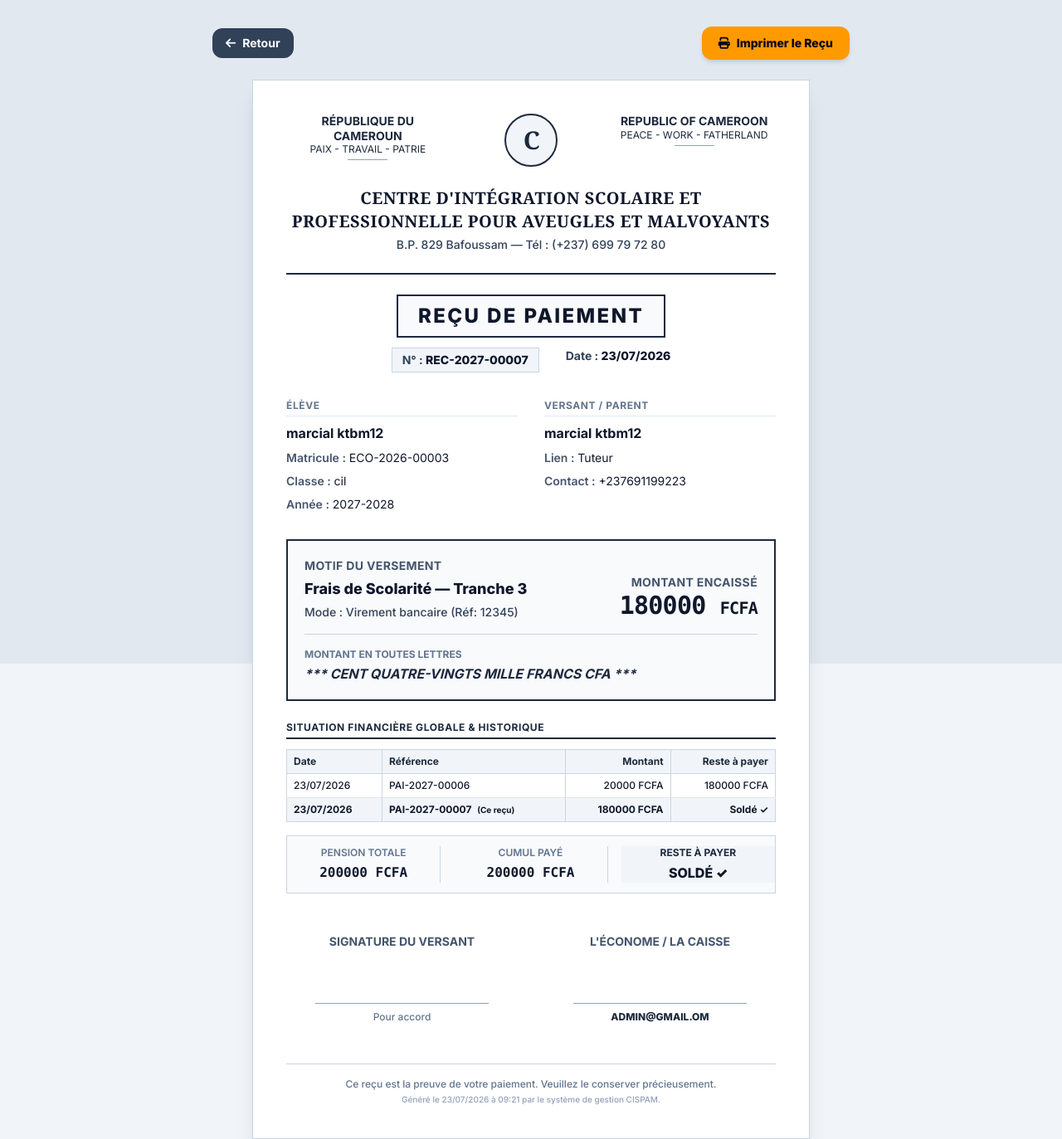
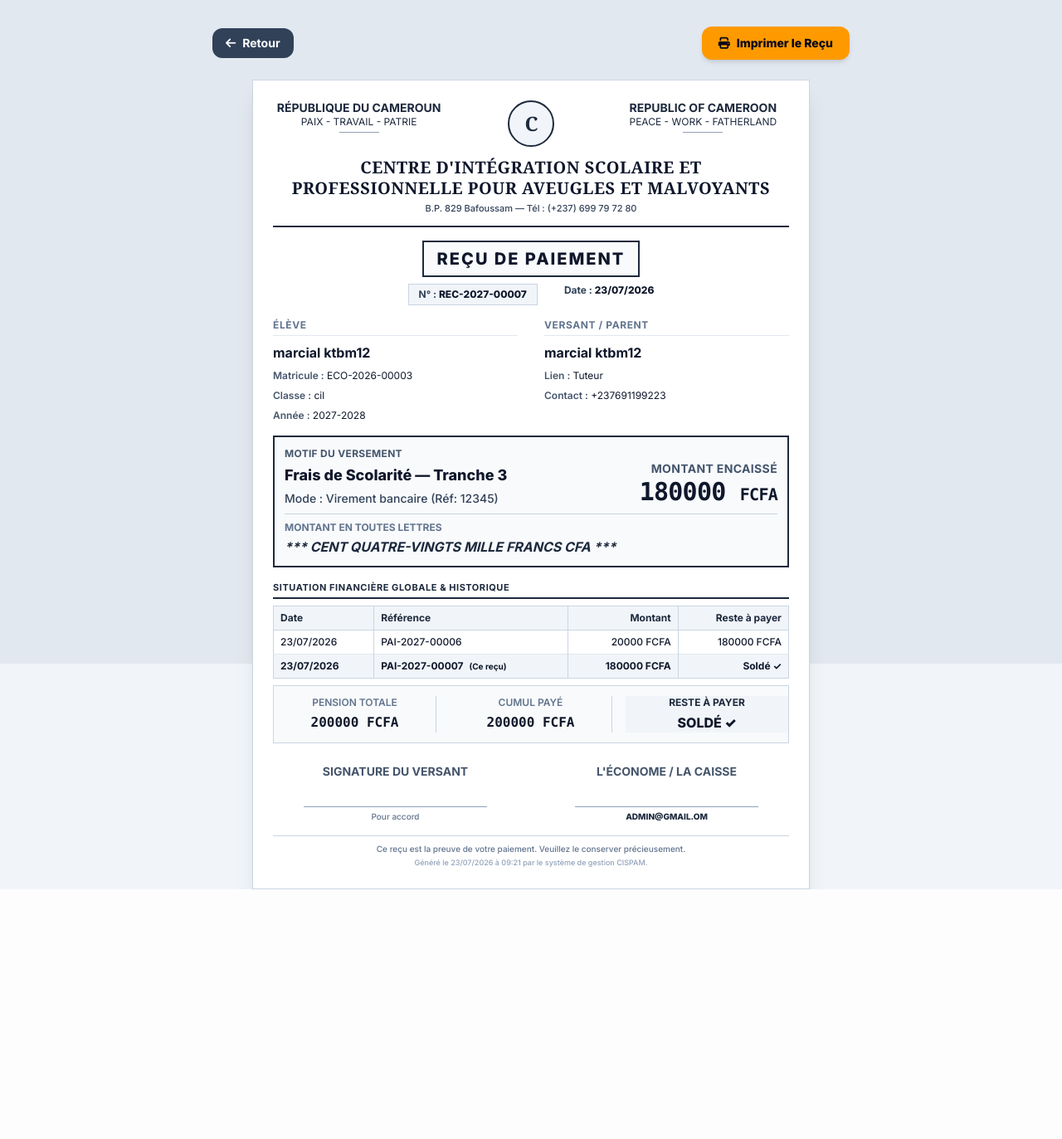
Before and after one commit to ktbm12/cispam, a Django app: page /recus/b0dc2c3a-9810-413c-bd78-d862e30c3b65/ in a window 1280 px wide. Shown: the whole page at 83% size. After the commit the page ends 1072 px from the top, so only its background shows below. Run offline with Django 5.2, Linux system fonts and the light colour scheme; a user stored in the database is signed in; data comes from the database, SQL or seed files in the repository; style sheets or scripts are compiled from the project's sources; parts of the project's set-up code (start-up, migrations or seed data) failed here and were passed over.

Commit message:
style: réduire les espacements verticaux du reçu pour forcer l'impression sur 1 seule page

```diff
--- a/cispam/cispam/templates/recus/detail.html
+++ b/cispam/cispam/templates/recus/detail.html
@@ -62,10 +62,10 @@
 
   <!-- OFFICIAL RECEIPT CARD -->
   <!-- Format A5 approx: max-w-3xl (768px) is close to an A4 width on screen, it scales down well -->
-  <div class="max-w-2xl mx-auto bg-white shadow-xl border border-slate-300 printable-ticket p-8 md:p-10 relative">
+  <div class="max-w-2xl mx-auto bg-white shadow-xl border border-slate-300 printable-ticket p-5 md:p-6 relative">
 
     <!-- ===================== EN-TÊTE OFFICIEL ===================== -->
-    <div class="border-b-2 border-slate-800 pb-6 mb-6">
+    <div class="border-b-2 border-slate-800 pb-3 mb-4">
       <div class="flex justify-between items-start text-xs md:text-sm font-bold text-slate-800 uppercase text-center leading-tight">
         <div class="w-1/3">
           <p>RÉPUBLIQUE DU CAMEROUN</p>
@@ -74,9 +74,8 @@
         </div>
 
         <div class="w-1/3 flex flex-col items-center">
-          <!-- Espace pour le vrai logo, temporairement une belle icône ou un C -->
-          <div class="w-16 h-16 bg-slate-100 print-bg-transparent border-2 border-slate-800 rounded-full flex items-center justify-center mb-2">
-            <span class="text-3xl font-serif font-black tracking-tighter">C</span>
+          <div class="w-14 h-14 bg-slate-100 print-bg-transparent border-2 border-slate-800 rounded-full flex items-center justify-center mb-1">
+            <span class="text-2xl font-serif font-black tracking-tighter">C</span>
           </div>
         </div>
 
@@ -87,29 +86,29 @@
         </div>
       </div>
 
-      <div class="text-center mt-4">
-        <h1 class="text-lg md:text-xl font-black font-serif uppercase tracking-wide text-slate-900">
+      <div class="text-center mt-2">
+        <h1 class="text-lg md:text-xl font-black font-serif uppercase tracking-wide text-slate-900 leading-tight">
           Centre d'Intégration Scolaire et Professionnelle pour Aveugles et Malvoyants
         </h1>
-        <p class="text-sm text-slate-700 font-medium mt-1">
+        <p class="text-[11px] text-slate-700 font-medium mt-1">
           B.P. 829 Bafoussam — Tél : (+237) 699 79 72 80
         </p>
       </div>
     </div>
 
     <!-- ===================== TITRE DU REÇU ===================== -->
-    <div class="flex flex-col items-center justify-center mb-8">
-      <h2 class="text-2xl font-black uppercase tracking-widest border-2 border-slate-800 px-6 py-2 bg-slate-50 print-bg-transparent inline-block">
+    <div class="flex flex-col items-center justify-center mb-4">
+      <h2 class="text-xl font-black uppercase tracking-widest border-2 border-slate-800 px-4 py-1.5 bg-slate-50 print-bg-transparent inline-block">
         Reçu de Paiement
       </h2>
-      <div class="flex gap-8 mt-3 text-sm font-bold text-slate-700">
+      <div class="flex gap-8 mt-2 text-xs font-bold text-slate-700">
         <span class="bg-slate-100 print-bg-transparent px-3 py-1 border border-slate-300">N° : <span class="font-black text-slate-900">{{ recu.numero_recu }}</span></span>
         <span>Date : <span class="font-black text-slate-900">{{ recu.paiement.date_paiement|date:"d/m/Y" }}</span></span>
       </div>
     </div>
 
     <!-- ===================== INFORMATIONS ===================== -->
-    <div class="grid grid-cols-2 gap-x-8 gap-y-6 text-sm mb-8">
+    <div class="grid grid-cols-2 gap-x-8 gap-y-3 text-xs mb-4">
       <!-- Élève -->
       <div class="col-span-2 md:col-span-1 space-y-2">
         <p class="text-xs uppercase font-bold tracking-wider text-slate-500 border-b border-slate-200 pb-1">Élève</p>
@@ -135,10 +134,10 @@
     </div>
 
     <!-- ===================== DÉTAIL DU VERSEMENT ===================== -->
-    <div class="border-2 border-slate-800 p-5 mb-6 bg-slate-50 print-bg-transparent">
-      <div class="flex justify-between items-end border-b border-slate-300 pb-4 mb-4">
+    <div class="border-2 border-slate-800 p-3 mb-4 bg-slate-50 print-bg-transparent">
+      <div class="flex justify-between items-end border-b border-slate-300 pb-2 mb-2">
         <div>
-          <p class="text-sm font-bold text-slate-600 uppercase tracking-wide">Motif du versement</p>
+          <p class="text-xs font-bold text-slate-600 uppercase tracking-wide">Motif du versement</p>
           <p class="text-lg font-black text-slate-900 mt-1">Frais de Scolarité — {{ recu.paiement.get_tranche_display }}</p>
           <p class="text-sm font-medium text-slate-700 mt-1">
             Mode : {{ recu.paiement.get_mode_paiement_display }}
@@ -162,11 +161,11 @@
     </div>
 
     <!-- ===================== SITUATION FINANCIÈRE (BILAN) ===================== -->
-    <div class="mb-10">
-      <p class="text-xs uppercase font-bold tracking-wider text-slate-800 border-b-2 border-slate-800 pb-1 mb-3">Situation Financière Globale & Historique</p>
+    <div class="mb-4">
+      <p class="text-[11px] uppercase font-bold tracking-wider text-slate-800 border-b-2 border-slate-800 pb-1 mb-2">Situation Financière Globale & Historique</p>
 
       <!-- Historique des versements -->
-      <div class="mb-4">
+      <div class="mb-2">
         <table class="w-full text-left text-[11px] md:text-xs font-medium border border-slate-300">
           <thead class="bg-slate-100 print-bg-transparent border-b border-slate-300 font-bold text-slate-800">
             <tr>
@@ -216,23 +215,23 @@
     </div>
 
     <!-- ===================== SIGNATURES ===================== -->
-    <div class="grid grid-cols-2 gap-8 text-sm font-bold mt-12">
+    <div class="grid grid-cols-2 gap-8 text-sm font-bold mt-6">
       <div class="text-center">
-        <p class="uppercase text-slate-600 mb-16">Signature du Versant</p>
-        <p class="border-t border-slate-400 w-3/4 mx-auto pt-2 text-xs font-medium text-slate-500">Pour accord</p>
+        <p class="uppercase text-slate-600 mb-8">Signature du Versant</p>
+        <p class="border-t border-slate-400 w-3/4 mx-auto pt-1 text-[10px] font-medium text-slate-500">Pour accord</p>
       </div>
       <div class="text-center">
-        <p class="uppercase text-slate-600 mb-16">L'Économe / La Caisse</p>
-        <p class="border-t border-slate-400 w-3/4 mx-auto pt-2 text-xs font-black uppercase text-slate-800">
+        <p class="uppercase text-slate-600 mb-8">L'Économe / La Caisse</p>
+        <p class="border-t border-slate-400 w-3/4 mx-auto pt-1 text-[10px] font-black uppercase text-slate-800">
           {{ recu.paiement.operateur|default:"CISPAM" }}
         </p>
       </div>
     </div>
 
     <!-- ===================== FOOTER ===================== -->
-    <div class="mt-12 pt-4 border-t border-slate-300 text-center text-xs text-slate-500 font-medium">
+    <div class="mt-4 pt-2 border-t border-slate-300 text-center text-[10px] text-slate-500 font-medium">
       <p>Ce reçu est la preuve de votre paiement. Veuillez le conserver précieusement.</p>
-      <p class="text-[10px] mt-1 text-slate-400">Généré le {{ recu.date_emission|date:"d/m/Y à H:i" }} par le système de gestion CISPAM.</p>
+      <p class="text-[9px] mt-0.5 text-slate-400">Généré le {{ recu.date_emission|date:"d/m/Y à H:i" }} par le système de gestion CISPAM.</p>
     </div>
 
   </div>
```
